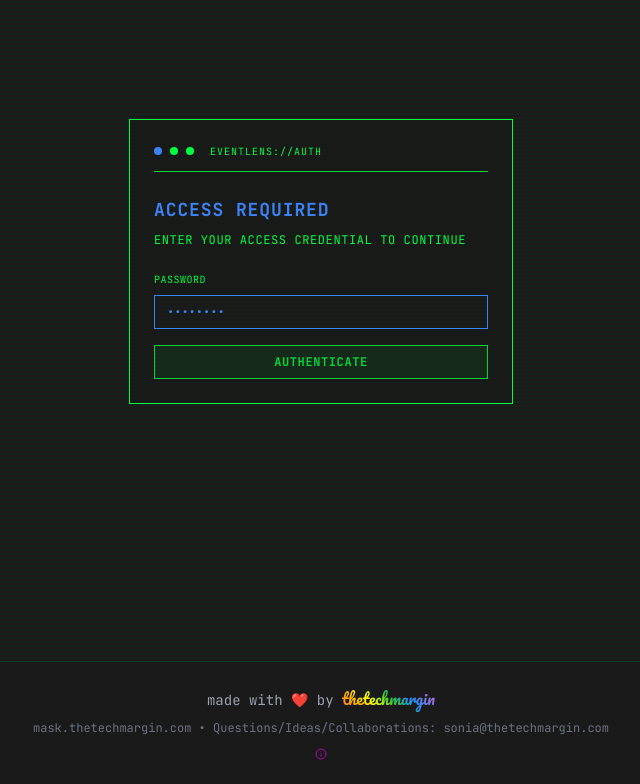
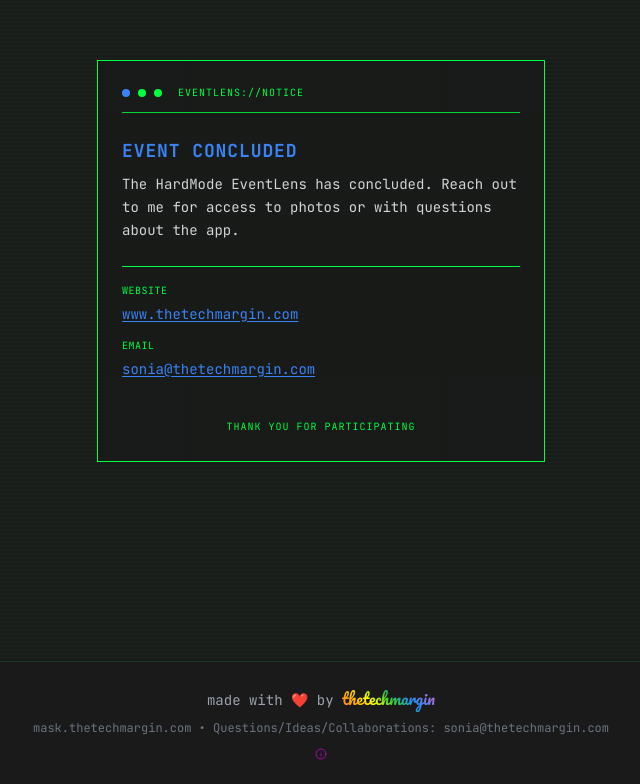
Before and after one commit to binaryLady/eventlens, a Next.js app: page /login in a window 1280 px wide. Shown: the part 139-923 px from the top of the page, without its empty margins (319-959 px from the left). Built offline with nearby package versions, Linux system fonts and the light colour scheme.

Commit message:
feat: retire EventLens app with retirement notice
Remove login page and update middleware for access shutdown.

Co-authored-by: Sonia Cook-Broen <6611661+binaryLady@users.noreply.github.com>

```diff
--- a/src/app/login/page.tsx
+++ b/src/app/login/page.tsx
@@ -1,102 +1,62 @@
 // @TheTechMargin 2026
-"use client";
+import Link from "next/link";
 
-import { useState } from "react";
-import { useRouter } from "next/navigation";
-
-export default function LoginPage() {
-  const router = useRouter();
-  const [password, setPassword] = useState("");
-  const [error, setError] = useState("");
-  const [loading, setLoading] = useState(false);
-
-  const handleSubmit = async (e: React.FormEvent) => {
-    e.preventDefault();
-    setError("");
-    setLoading(true);
-
-    try {
-      const res = await fetch("/api/auth/login", {
-        method: "POST",
-        headers: { "Content-Type": "application/json" },
-        body: JSON.stringify({ password }),
-      });
-
-      const data = await res.json();
-
-      if (!res.ok) {
-        setError(data.error || "Authentication failed");
-        setLoading(false);
-        return;
-      }
-
-      router.push("/");
-    } catch {
-      setError("Network error — please try again");
-      setLoading(false);
-    }
-  };
-
+export default function RetiredPage() {
   return (
-    <div
-      className="w-full min-h-screen bg-[var(--el-bg)] text-zinc-100 font-mono flex items-center justify-center p-4 scan-line-bg"
-    >
-      <div className="w-full max-w-sm">
+    <div className="w-full min-h-screen bg-[var(--el-bg)] text-zinc-100 font-mono flex items-center justify-center p-4 scan-line-bg">
+      <div className="w-full max-w-md">
         <div className="border border-[var(--el-primary-d9)] bg-[rgba(26,26,26,0.8)] p-6 backdrop-blur">
           <div className="flex items-center gap-2 border-b border-[var(--el-primary-99)] pb-3 mb-6">
             <div className="h-2 w-2 rounded-full bg-[var(--el-primary)]" />
             <div className="h-2 w-2 rounded-full bg-[var(--el-primary-d9)]" />
             <div className="h-2 w-2 rounded-full bg-[var(--el-primary-d9)]" />
             <span className="ml-2 text-[10px] uppercase tracking-widest text-[var(--el-primary-d9)]">
-              eventlens://auth
+              eventlens://notice
             </span>
           </div>
 
           <div className="space-y-6">
             <div>
               <h1 className="text-lg font-bold text-[var(--el-primary)] uppercase tracking-wider mb-2">
-                ACCESS REQUIRED
+                EVENT CONCLUDED
               </h1>
-              <p className="text-xs text-[var(--el-primary-d9)] uppercase tracking-wider">
-                Enter your access credential to continue
+              <p className="text-sm text-zinc-300 leading-relaxed">
+                The HardMode EventLens has concluded. Reach out to me for access to photos or with questions about the app.
               </p>
             </div>
 
-            <form onSubmit={handleSubmit} className="space-y-4">
+            <div className="space-y-3 border-t border-[var(--el-primary-d9)] pt-4">
               <div>
-                <label
-                  htmlFor="password"
-                  className="block text-[10px] uppercase tracking-wider text-[var(--el-primary-d9)] mb-2"
+                <span className="block text-[10px] uppercase tracking-wider text-[var(--el-primary-d9)] mb-1">
+                  Website
+                </span>
+                <Link
+                  href="https://www.thetechmargin.com"
+                  target="_blank"
+                  rel="noopener noreferrer"
+                  className="text-sm text-[var(--el-primary)] hover:text-[var(--el-accent)] transition-colors underline underline-offset-2"
                 >
-                  PASSWORD
-                </label>
-                <input
-                  id="password"
-                  type="password"
-                  value={password}
-                  onChange={(e) => setPassword(e.target.value)}
-                  placeholder="••••••••"
-                  className="w-full bg-[var(--el-bg)] border border-[var(--el-primary-d9)] px-3 py-2 text-xs text-[var(--el-primary)] placeholder-[var(--el-accent)] focus:border-[var(--el-primary)] focus:outline-none transition-colors"
-                  disabled={loading}
-                  autoFocus
-                />
+                  www.thetechmargin.com
+                </Link>
               </div>
+              <div>
+                <span className="block text-[10px] uppercase tracking-wider text-[var(--el-primary-d9)] mb-1">
+                  Email
+                </span>
+                <Link
+                  href="mailto:sonia@thetechmargin.com"
+                  className="text-sm text-[var(--el-primary)] hover:text-[var(--el-accent)] transition-colors underline underline-offset-2"
+                >
+                  sonia@thetechmargin.com
+                </Link>
+              </div>
+            </div>
 
-              {error && (
-                <div className="text-xs text-red-500 uppercase tracking-wider border border-red-500/30 bg-red-500/5 px-3 py-2">
-                  ✗ {error}
-                </div>
-              )}
-
-              <button
-                type="submit"
-                disabled={loading}
-                className="w-full border border-[var(--el-primary-99)] bg-[var(--el-primary-11)] px-4 py-2 text-xs font-bold uppercase tracking-wider text-[var(--el-primary-99)] hover:bg-[var(--el-accent-28)] hover:border-[var(--el-accent)] hover:text-[var(--el-accent)] focus:outline-none focus:ring-1 focus:ring-[var(--el-primary)] disabled:border-[var(--el-amber)]/20 disabled:text-[var(--el-amber)]/40 disabled:bg-transparent disabled:cursor-not-allowed transition-all"
-              >
-                {loading ? "VERIFYING..." : "AUTHENTICATE"}
-              </button>
-            </form>
-
+            <div className="text-center pt-2">
+              <span className="text-[10px] uppercase tracking-widest text-[var(--el-primary-d9)]">
+                Thank you for participating
+              </span>
+            </div>
           </div>
         </div>
       </div>
```
Also changed, not shown: src/middleware.ts (+8 -20 lines).
